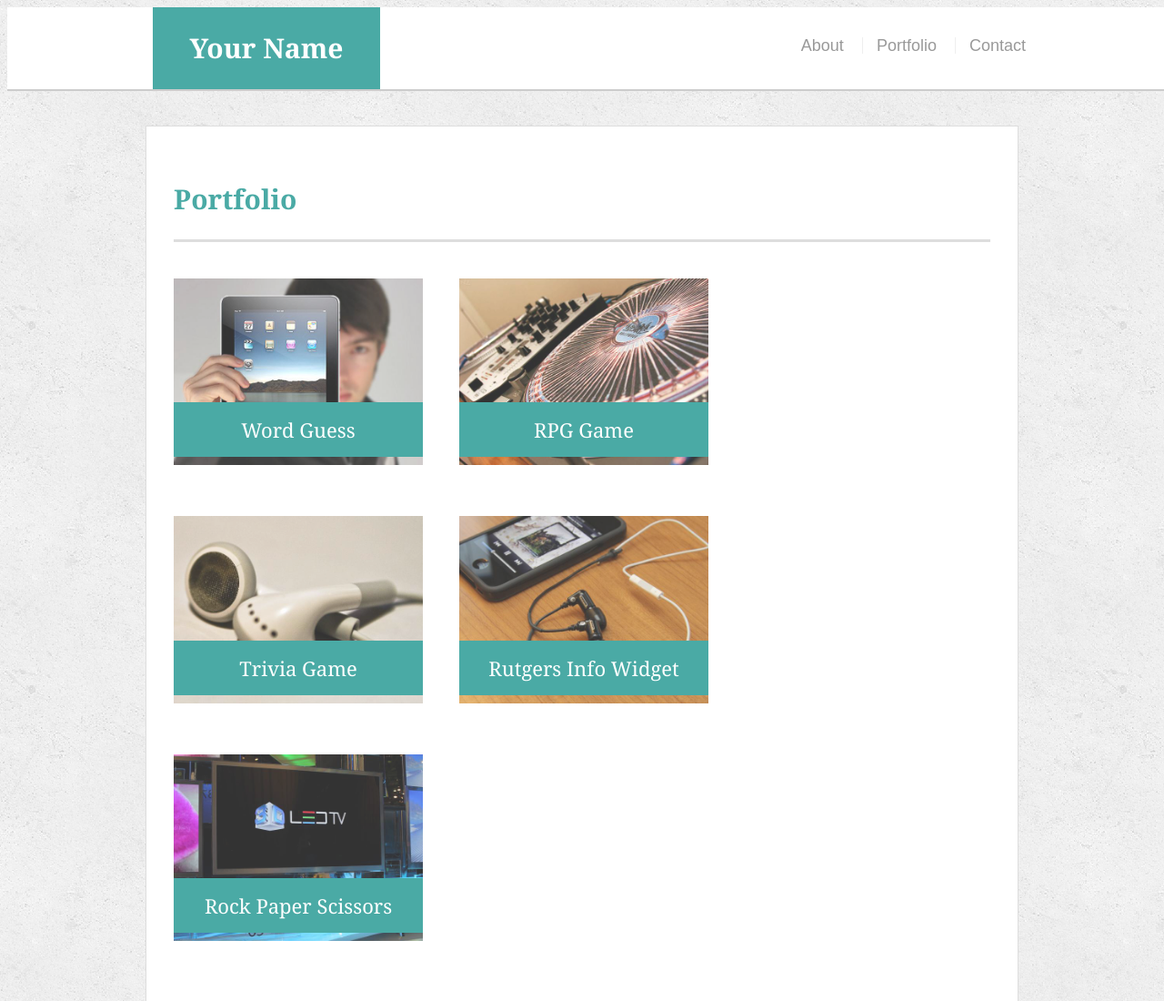
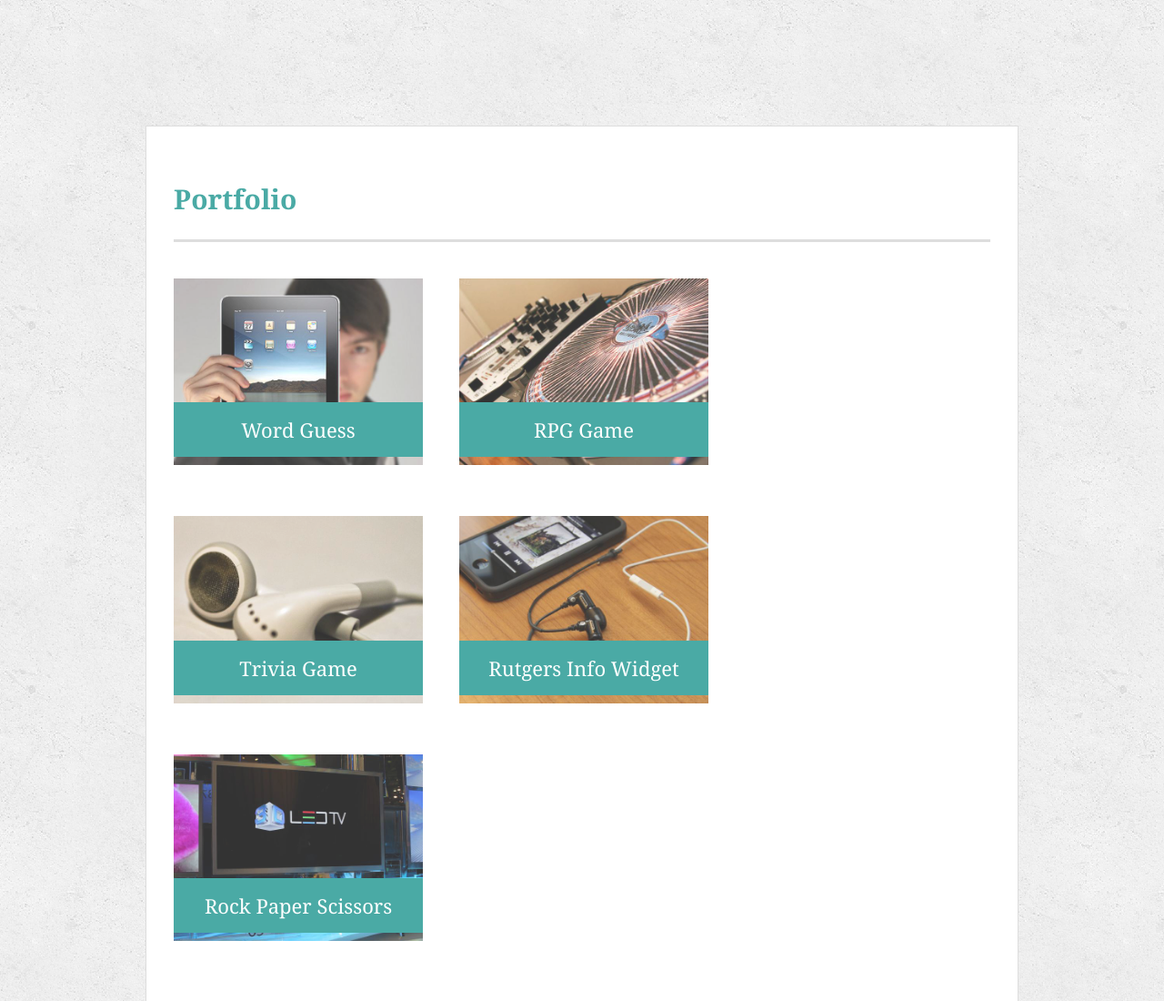
Before and after one commit to erictriestocode/Bootstrap-Portfolio, a plain HTML site: page portfolio.html in a window 1280 px wide. Shown: the top 1100 px of the page at 91% size. Drawn offline with Linux system fonts and the light colour scheme.

```diff
--- a/portfolio.html
+++ b/portfolio.html
@@ -9,7 +9,7 @@
 
 <body>
 
-  <header id="masthead">
+  <!-- <header id="masthead">
     <div class="container">
       <a href="index.html" id="logo">Your Name</a>
       <nav>
@@ -18,8 +18,8 @@
         <a href="contact.html">Contact</a>
       </nav>
     </div>
-  </header>
-
+  </header> -->
+<!-- use this: https://getbootstrap.com/docs/4.1/components/card/ -->
   <div id="main-container" class="container">
     <section class="main-section">
       <h1>Portfolio</h1>
```
Also changed, not shown: index.html (+2 -2 lines).
